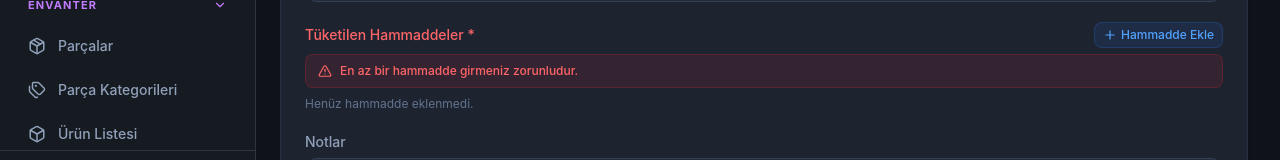
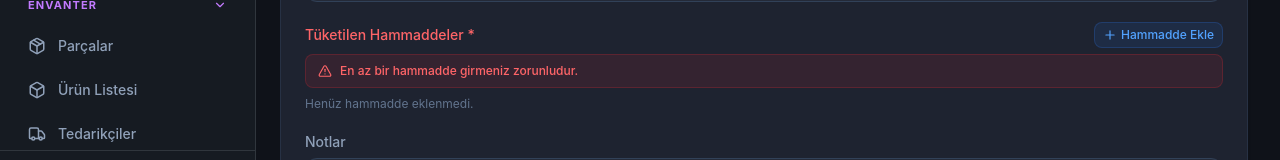
Before and after one commit to YusufPEKERR/remalab, a React (Vite) app in the folder frontend/: page /work-orders in a window 1280 px wide. Shown: the part 577-737 px from the top of the page. Built offline with nearby package versions, Linux system fonts and the light colour scheme.

Commit message:
refactor: parca kategorileri modulu kullanici ve ayarlar menüsüne tasindi

```diff
--- a/frontend/src/layouts/MainLayout.jsx
+++ b/frontend/src/layouts/MainLayout.jsx
@@ -126,7 +126,6 @@ export default function MainLayout() {
       colorTheme: 'purple',
       items: [
         { name: 'Parçalar', icon: Package, path: '/parts' },
-        { name: 'Parça Kategorileri', icon: Tags, path: '/part-categories' },
         { name: 'Ürün Listesi', icon: Box, path: '/products' },
         { name: 'Tedarikçiler', icon: Truck, path: '/suppliers' },
         { name: 'Lokasyonlar', icon: MapPin, path: '/locations' }
@@ -137,6 +136,7 @@ export default function MainLayout() {
       colorTheme: 'emerald',
       items: [
         { name: 'Kullanıcılar', icon: Users, path: '/users' },
+        { name: 'Parça Kategorileri', icon: Tags, path: '/part-categories' },
         { name: 'Ayarlar', icon: Settings, path: '/settings' },
         { name: 'Veri Yönetimi', icon: Database, path: '/data-management' },
         { name: 'Departman Yönetimi', icon: Building2, path: '/departments' },
```
